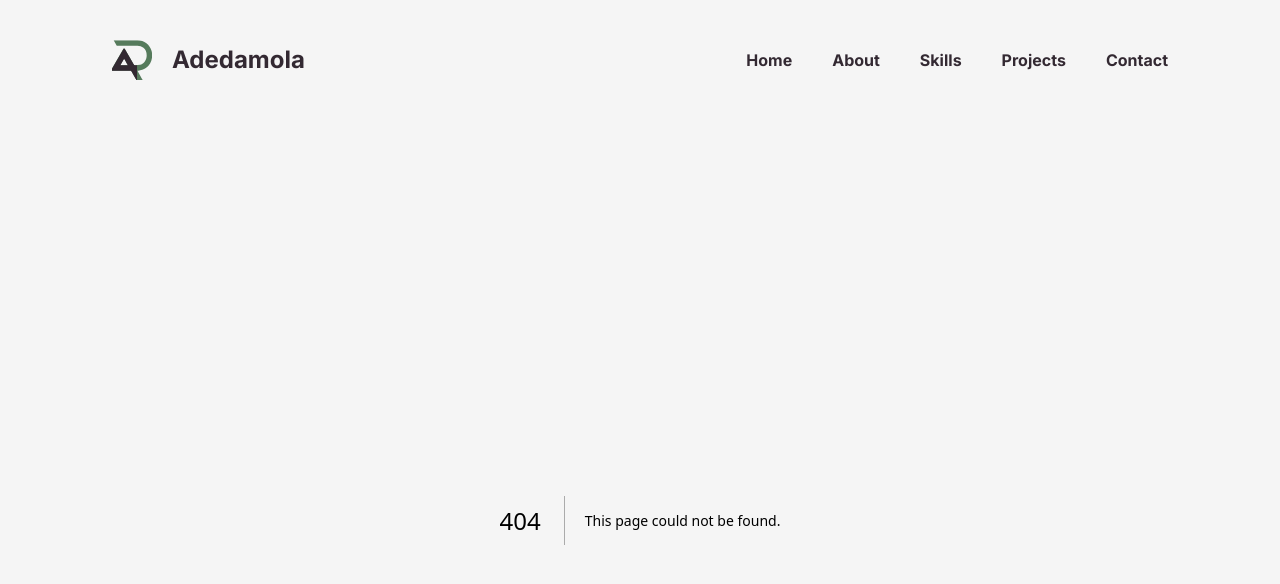
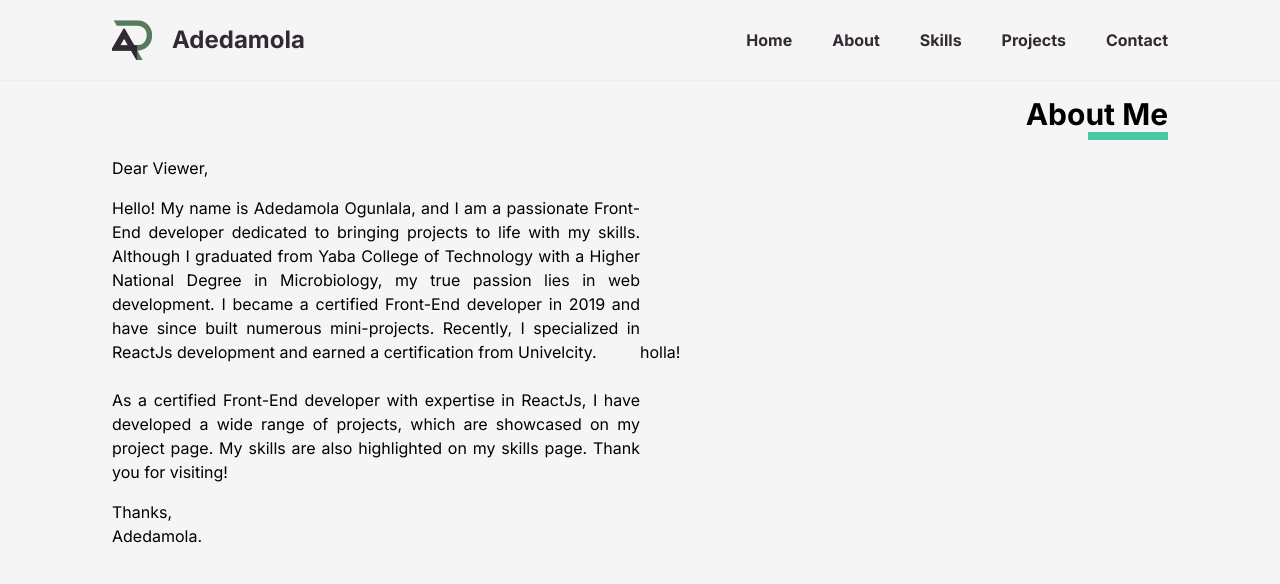
Before and after one commit to BlarQ/adedamola, a Next.js app: page /about in a window 1280 px wide. Before the commit this address had no page. Shown: the top 584 px of the page. Built offline with nearby package versions, Linux system fonts and the light colour scheme.

Commit message:
add: about page

```diff
--- /dev/null
+++ b/src/app/about/page.jsx
@@ -0,0 +1,30 @@
+import React from 'react'
+
+export default function About() {
+  return (
+    <div className='min-h-[100vh] px-7 sm:px-28 py-20 sm:py-24' id='about'>
+      <div className='flex flex-col items-end'>
+
+        <h1 className='text-xl sm:text-3xl font-bold'>About Me</h1>
+        <hr className='border-4 w-14 sm:w-20 border-[#4AC8A3] right-0' />
+      </div>
+
+      <div className='flex flex-col sm:flex-row sm:items-center justify-center w-full'>
+        <div className='sm:w-1/2'>
+
+          <p className='py-4'>Dear Viewer,</p>
+          <p className='text-justify'>Hello! My name is Adedamola Ogunlala, and I am a passionate Front-End developer dedicated to bringing projects to life with my skills. Although I graduated from Yaba College of Technology with a Higher National Degree in Microbiology, my true passion lies in web development. I became a certified Front-End developer in 2019 and have since built numerous mini-projects. Recently, I specialized in ReactJs development and earned a certification from Univelcity. <br /><br />
+          As a certified Front-End developer with expertise in ReactJs, I have developed a wide range of projects, which are showcased on my project page. My skills are also highlighted on my skills page. Thank you for visiting!
+          </p>
+
+          <p className='py-4'>Thanks, <br />Adedamola.</p>
+        </div>
+        <div className='sm:w-1/2'>
+          <p>holla!</p>
+        </div>
+
+      </div>
+
+    </div>
+  )
+}
--- a/src/app/components/Header.jsx
+++ b/src/app/components/Header.jsx
@@ -4,7 +4,7 @@ import Link from 'next/link'
 import React, { useState } from 'react'
 import { IoClose, IoMenu } from "react-icons/io5";
 import MobileNav from './MobileNav';
-import { motion } from "framer-motion"
+
 
 export default function Header() {
     const [isOpen, setIsOpen] = useState(false)
@@ -14,7 +14,7 @@ export default function Header() {
     }
 
   return (
-    <div className='px-5 sm:px-28 py-5 sm:py-10 flex items-center justify-between'>
+    <div className='px-5 sm:px-28 py-5 sm:py-5 flex items-center justify-between'>
         <div className='flex items-center justify-start space-x-2 sm:space-x-5'>
             <Image className='w-7 sm:w-10' src='/mylogo.svg' alt='Logo' title='Logo' width={50} height={50} />
             <Link href='/' className='text-2xl font-bold text-[#332932]'>Adedamola</Link>
@@ -25,10 +25,10 @@ export default function Header() {
         <div className='hidden lg:flex'>
             <ul className='flex items-center justify-end space-x-10'>
                 <li>
-                    <Link href='/' className='text-base font-bold text-[#332932] hover:text-[#4AC8A3] duration-300 focus:text-[#4AC8A3]'>Home</Link>
+                    <Link href='#home' className='text-base font-bold text-[#332932] hover:text-[#4AC8A3] duration-300 focus:text-[#4AC8A3]'>Home</Link>
                 </li>
                 <li>
-                    <Link href='/About' className='text-base font-bold text-[#332932] hover:text-[#4AC8A3] duration-300 focus:text-[#4AC8A3]'>About</Link>
+                    <Link href='#about' className='text-base font-bold text-[#332932] hover:text-[#4AC8A3] duration-300 focus:text-[#4AC8A3]'>About</Link>
                 </li>
                 <li>
                     <Link href='/Skills' className='text-base font-bold text-[#332932] hover:text-[#4AC8A3] duration-300 focus:text-[#4AC8A3]'>Skills</Link>
--- a/src/app/components/HomePage.jsx
+++ b/src/app/components/HomePage.jsx
@@ -4,10 +4,12 @@ import Link from 'next/link'
 import React from 'react'
 import { IoLogoGithub, IoLogoLinkedin, IoMail } from 'react-icons/io5'
 import { motion } from 'framer-motion'
+import { BsFileEarmarkPdf, BsFileEarmarkPdfFill } from "react-icons/bs";
+
 
 export default function HomePage() {
     return (
-        <div className='px-5 sm:px-20 flex flex-col sm:flex-row justify-center items-center sm:min-h-[80vh]'>
+        <div id='home' className='px-5 sm:px-20 pt-[18%] sm:pt-[8%] flex flex-col sm:flex-row justify-center items-center sm:min-h-[100vh]'>
             <div className='flex flex-col-reverse sm:relative sm:w-1/2 sm:px-20'>
 
                 <div className='-mt-7 sm:mt-0 backdrop-blur-[.07rem] sm:backdrop-blur-none'>
@@ -28,13 +30,17 @@ export default function HomePage() {
                     viewport={{ once: false, amount: 0.5 }}
                     className='py-10 flex justify-start items-center gap-4'>
                         <Link href='https://shorturl.at/4Zmcz' target='_blank'>
-                            <IoLogoLinkedin className='text-3xl text-[#332932] hover:text-[#4AC8A3] duration-300 hover:scale-110 hover:animate-bounce' />
+                            <IoLogoLinkedin className='text-3xl text-[#332932] hover:text-[#4AC8A3] duration-300 hover:scale-110' />
                         </Link>
                         <Link href='https://shorturl.at/QaLAT' target='_blank'>
-                            <IoLogoGithub className='text-3xl text-[#332932] hover:text-[#4AC8A3] duration-300 hover:scale-110 hover:animate-bounce' />
+                            <IoLogoGithub className='text-3xl text-[#332932] hover:text-[#4AC8A3] duration-300 hover:scale-110' />
                         </Link>
                         <Link href='mailto:collinsogunlala@gmail.com' target='_blank'>
-                            <IoMail className='text-3xl text-[#332932] hover:text-[#4AC8A3] duration-300 hover:scale-110 hover:animate-bounce' />
+                            <IoMail className='text-3xl text-[#332932] hover:text-[#4AC8A3] duration-300 hover:scale-110' />
+                        </Link>
+                        <Link href='/Adedamola.pdf' type='application/pdf' download target='_blank'>
+
+                            <BsFileEarmarkPdfFill className='text-3xl text-[#332932] hover:text-[#4AC8A3] duration-300 hover:scale-110 h-5'/>
                         </Link>
                     </motion.div>
                 </div>
--- a/src/app/components/MobileNav.jsx
+++ b/src/app/components/MobileNav.jsx
@@ -9,24 +9,24 @@ export default function MobileNav() {
             initial={{ x: "100%" }}
             animate={{ x: 0 }}
             transition={{ duration: 0.2 }}
-     className='absolute top-[10%] left-0 w-[100vw] rounded-bl-[80%] bg-[#4ac8a3] p-10'>
+     className='absolute top-[100%] left-0 w-[100vw] rounded-bl-[80%] bg-[#4ac8a3] p-10'>
         <Image src='/mylogo.svg' alt='Logo' width={20} height={20}/>
         <div>
             <ul className='flex flex-col space-y-5 items-end justify-end'>
                 <li>
-                    <Link href='/' className='text-base font-bold text-[#332932] hover:text-[#4AC8A3] duration-300 focus:text-[#4AC8A3]'>Home</Link>
+                    <Link href='#home' className='text-base font-bold text-[#332932]'>Home</Link>
                 </li>
                 <li>
-                    <Link href='/About' className='text-base font-bold text-[#332932] hover:text-[#4AC8A3] duration-300 focus:text-[#4AC8A3]'>About</Link>
+                    <Link href='#about' className='text-base font-bold text-[#332932]'>About</Link>
                 </li>
                 <li>
-                    <Link href='/Skills' className='text-base font-bold text-[#332932] hover:text-[#4AC8A3] duration-300 focus:text-[#4AC8A3]'>Skills</Link>
+                    <Link href='/Skills' className='text-base font-bold text-[#332932]'>Skills</Link>
                 </li>
                 <li>
-                    <Link href='/Projects' className='text-base font-bold text-[#332932] hover:text-[#4AC8A3] duration-300 focus:text-[#4AC8A3]'>Projects</Link>
+                    <Link href='/Projects' className='text-base font-bold text-[#332932]'>Projects</Link>
                 </li>
                 <li>
-                    <Link href='/contact' className='text-base font-bold text-[#332932] hover:text-[#4AC8A3] duration-300 focus:text-[#4AC8A3]'>Contact</Link>
+                    <Link href='/contact' className='text-base font-bold text-[#332932]'>Contact</Link>
                 </li>
             </ul>
         </div>
--- a/src/app/layout.jsx
+++ b/src/app/layout.jsx
@@ -11,9 +11,9 @@ export const metadata = {
 
 export default function RootLayout({ children }) {
   return (
-    <html lang="en">
-      <body className={`${inter.className} bg-[whitesmoke] scroll-smooth`}>
-        <div>
+    <html lang="en" className="scroll-smooth">
+      <body className={`${inter.className} bg-[whitesmoke]`}>
+        <div className='fixed inset-x-0 z-[10] bg-[whitesmoke] shadow-sm'>
           <Header />
         </div>
 
--- a/src/app/page.jsx
+++ b/src/app/page.jsx
@@ -1,10 +1,12 @@
 import Image from "next/image";
 import HomePage from "./components/HomePage";
+import About from "./about/page";
 
 export default function Home() {
   return (
     <main>
       <HomePage />
+      <About />
     </main>
   );
 }
```
Also changed, not shown: 1 other file (tests, documents, lock files or other folders).
